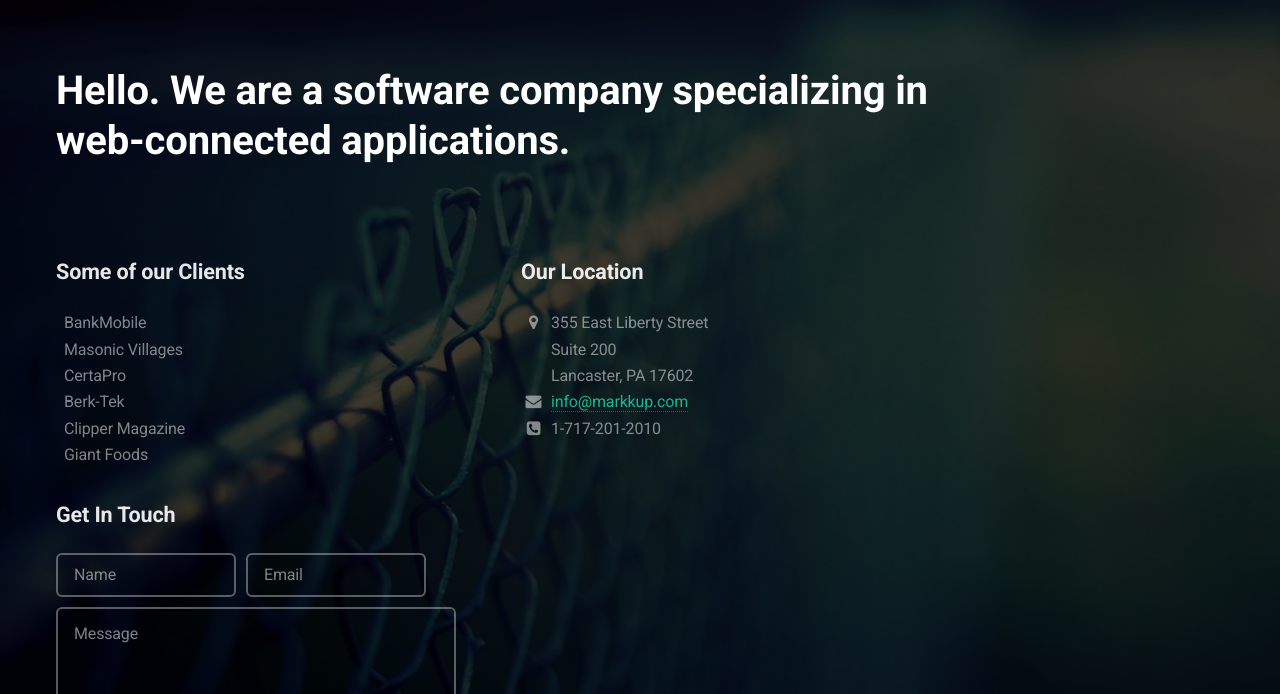
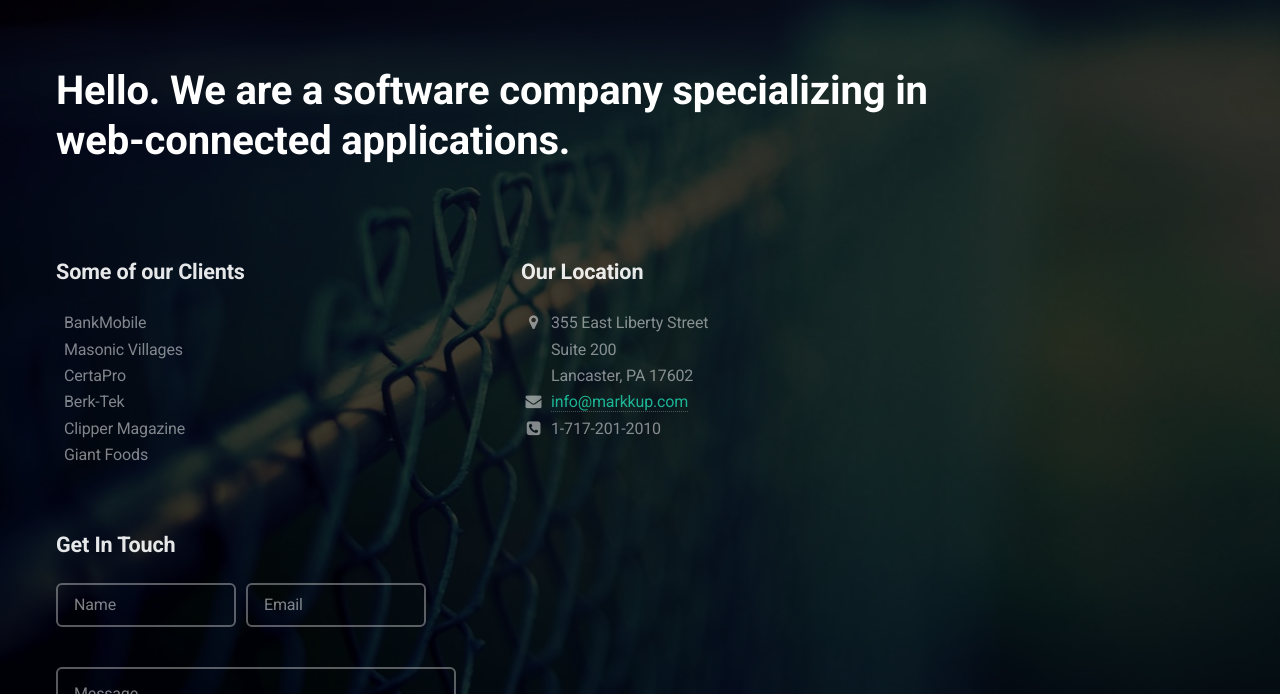
Before and after one commit to markkup/markkup.github.io, a plain HTML site: page index.html in a window 1280 px wide. Shown: the part 106-800 px from the top of the page. Drawn offline with nearby package versions, Linux system fonts and the light colour scheme.

Commit message:
final design touches

```diff
--- a/css/site.css
+++ b/css/site.css
@@ -910,6 +910,10 @@ section.content h3 {
 	color: rgba(255, 255, 255, 0.9);
 }
 
+section.content .row {
+    margin-bottom: 30px;
+}
+
 ul.clients {
 	padding: 0;
 	list-style: none;
```
